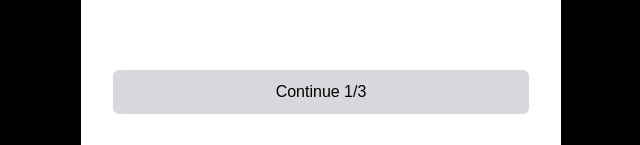
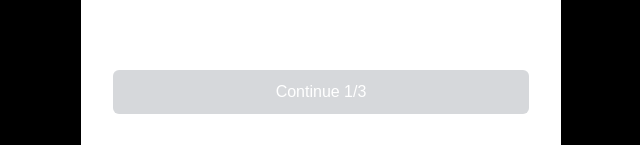
Before and after one commit to Duu-Avia/form-app, a Next.js app: page / in a window 1280 px wide. Shown: the part 700-845 px from the top of the page, without its empty margins (319-959 px from the left). Built offline with nearby package versions, Linux system fonts and the light colour scheme.

Commit message:
finished all valid

```diff
--- a/src/app/page.js
+++ b/src/app/page.js
@@ -1,31 +1,35 @@
 "use client";
-import { STEPONE } from "./stepone";
-import { STEPTWO } from "./steptwo";
-import { STEPTHREE } from "./stepthree";
+import { StepOne,  } from "./stepone";
+import { StepTwo } from "./steptwo";
+import { StepThree } from "./stepthree";
 import { useState } from "react";
 
-const MainBody = ({ currentStep, setCurrentStep, form, onChange }) => {
+const MainBody = ({ currentStep, setCurrentStep, form, onChange, errors, setErrors }) => {
   if (currentStep === 1) {
     return (
-      <STEPONE
+      <StepOne
         form={form}
         onChange={onChange}
         setCurrentStep={setCurrentStep}
+        errors={errors}
+        setErrors={setErrors}
       />
     );
   }
   if (currentStep === 2) {
     return (
-      <STEPTWO
+      <StepTwo
         form={form}
         onChange={onChange}
         setCurrentStep={setCurrentStep}
+        errors={errors}
+        setErrors={setErrors}
       />
     );
   }
   if (currentStep === 3) {
     return (
-      <STEPTHREE
+      <StepThree
         form={form}
         onChange={onChange}
         setCurrentStep={setCurrentStep}
@@ -40,8 +44,22 @@ export default function Home() {
     firstName: "",
     lastName: "",
     userName: "",
+    email: "",
+    phoneNumber:"",
+    password:"",
+    confirmPassword:""
+
   });
-  console.log(form);
+  const [errors, setErrors] = useState ({
+   firstName: "",
+    lastName: "",
+    email: "",
+    phoneNumber:"",
+    password:"",
+    confirmPassword:""
+
+  })
+
   const onChange = (e) => {
     const idTaker = e.target.id;
     const newValue = { ...form, [idTaker]: e.target.value };
@@ -55,6 +73,8 @@ export default function Home() {
         setCurrentStep={setCurrentStep}
         form={form}
         onChange={onChange}
+        errors={errors}
+        setErrors={setErrors}
       />
     </div>
   );
--- a/src/app/stepone.jsx
+++ b/src/app/stepone.jsx
@@ -1,16 +1,11 @@
 import React from "react";
+import { validationCheck } from "./utils/validationone";
 
-export function STEPONE({ currentStep, setCurrentStep, form, onChange, }) {
+export function StepOne({ currentStep, setCurrentStep, form, onChange, errors, setErrors}) {
+const {isValid} = validationCheck
+if(isValid === true){
 
-    const errorRegex = /[1234567890!@#$%^&*()_+{}|:"<>?[',.]/
-
-  const valdationCheck =(field, message)=>{
-    if(errorRegex.test(form[field])){
-      return <div className="text-[red]">{message}</div>
-
-    }
-
-  }
+}
 
   return (
     <div id="container" className="bg-white w-[480px] h-[655px] rounded-[8px] ">
@@ -36,7 +31,7 @@ export function STEPONE({ currentStep, setCurrentStep, form, onChange, }) {
             value={form.firstName}
             onChange={onChange}
           ></input>
-          <div>{valdationCheck('firstName', 'Please provide a valid first name')}</div>
+          <div className="text-[red]">{errors.firstName}</div>
           <label>Last name</label>
           <input
             id="lastName"
@@ -46,8 +41,7 @@ export function STEPONE({ currentStep, setCurrentStep, form, onChange, }) {
             value={form.lastName}
             onChange={onChange}
           ></input>
-
-          <div>{valdationCheck('lastName', 'Please provide a valid last name')}</div>
+          <div className="text-[red]">{errors.lastName}</div>
           <label>Username </label>
           <input
             id="userName"
@@ -57,14 +51,20 @@ export function STEPONE({ currentStep, setCurrentStep, form, onChange, }) {
             value={form.userName}
             onChange={onChange}
           ></input>
+          <div className="text-[red]">{errors.userName}</div>
             </form>
         </div>
 
-        <button
+        <button disabled={!form.userName || !form.lastName || !form.firstName}
           onClick={() => {
-            setCurrentStep(2);
+            const {validErrors, isValid} = validationCheck(form)
+            setErrors(validErrors)
+            if(isValid){
+              setCurrentStep(2);
+            }
+           console.log(isValid)
           }}
-          className="bg-[#D6D8DB] pt-[10px] pb-[10px] pl-[12px] pr-[12px] w-[416px] h-[44px] rounded-[6px]"
+          className="disabled:bg-[#D6D8DB] bg-[#202124] text-[#FFFFFF] pt-[10px] pb-[10px] pl-[12px] pr-[12px] w-[416px] h-[44px] rounded-[6px]"
         >
           Continue 1/3
         </button>
--- a/src/app/stepthree.jsx
+++ b/src/app/stepthree.jsx
@@ -1,7 +1,11 @@
 import React, { useState } from "react";
 import Dropzone from "react-dropzone";
 import Image from "next/image";
-export function STEPTHREE({ currentStep, setCurrentStep, form, onChange }) {
+
+
+
+
+export function StepThree({ currentStep, setCurrentStep, form, onChange }) {
   const [imageDrop, setImageDrop] = useState(null);
   const handleImage = (acceptedFiles) => {
     const file = acceptedFiles[0];
@@ -26,6 +30,7 @@ export function STEPTHREE({ currentStep, setCurrentStep, form, onChange }) {
 
         <div id="inputContainer" className="mb-[162px]">
           <form>
+
             <Dropzone onDrop={handleImage}>
               {({ getRootProps, getInputProps }) => (
                 <div
@@ -36,8 +41,8 @@ export function STEPTHREE({ currentStep, setCurrentStep, form, onChange }) {
                   {imageDrop ? (
                     <Image
                       src={imageDrop}
-                      width={100}
-                      height={100}
+                      width={400}
+                      height={300}
                       alt="Image"
                     />
                   ) : (
--- a/src/app/steptwo.jsx
+++ b/src/app/steptwo.jsx
@@ -1,6 +1,12 @@
 import React from "react";
+import { validationCheckTwo } from "./utils/validationtwo";
+import {page} from "./page"
 
-export function STEPTWO({setCurrentStep}) {
+
+export function StepTwo({currentStep, setCurrentStep, form, onChange, errors, setErrors,}) {
+
+
+
   return (
     <div id="container" className="bg-white w-[480px] h-[655px] rounded-[8px] ">
       <div className="ml-[32px] mt-[32px]">
@@ -17,37 +23,67 @@ export function STEPTWO({setCurrentStep}) {
         <div id="inputContainer" className="mb-[82px]">
           <div>Email</div>
           <input
+          id="email"
             className="border-[1px] pt-[12px] pb-[12px] rounded-[8px] w-[416px]"
             placeholder="Placeholder"
             type="text"
+            onChange={onChange}
+            value={form.email}
           ></input>
-          <div>Phone number</div>
+          <div className="text-[red]">{errors.email}</div>
+
+          <label>Phone number</label>
           <input
+            id="phoneNumber"
             className="border-[1px] pt-[12px] pb-[12px] rounded-[8px] w-[416px]"
             placeholder="Placeholder"
             type="text"
+            onChange={onChange}
+            value={form.phoneNumber}
           ></input>
+          <div className="text-[red]">{errors.phoneNumber}</div>
+
           <div>Password</div>
           <input
+            id="password"
             className="border-[1px] pt-[12px] pb-[12px] rounded-[8px] w-[416px]"
             placeholder="Placeholder"
             type="text"
+            onChange={onChange}
+            value={form.password}
           ></input>
+          <div className="text-[red]">{errors.password}</div>
+
           <div>Confirm password</div>
           <input
+            id="confirmPassword"
             className="border-[1px] pt-[12px] pb-[12px] rounded-[8px] w-[416px]"
             placeholder="Placeholder"
             type="text"
+            onChange={onChange}
+            value={form.confirmPassword}
           ></input>
+          <div className="text-[red]">{errors.confirmPassword}</div>
         </div>
+
+
         <div className="flex">
-          <button  onClick={() => {
-            setCurrentStep(3);
-          }} className="bg-[#D6D8DB] pt-[10px] pb-[10px] pl-[12px] pr-[12px] w-[60%] h-[44px] rounded-[6px]">
+          <button onClick={()=>{
+
+            setCurrentStep(1)
+          }} className="bg-[#FFFFFF] border-[#CBD5E1] border-[2px] text-[#202124] pt-[10px] pb-[10px] pl-[12px] pr-[12px] w-[40%] h-[44px] rounded-[6px]">
+            Back
+          </button>
+          <button disabled={!form.email || !form.phoneNumber || !form.password || !form.confirmPassword}
+           onClick={() => {
+            const {validErrors, isValid} = validationCheckTwo(form)
+            setErrors(validErrors)
+            if(isValid){
+              setCurrentStep(3)
+            }
+
+          }} className="disabled:bg-[#D6D8DB] bg-[#202124] text-[#FFFFFF] pt-[10px] pb-[10px] pl-[12px] pr-[12px] w-[416px] h-[44px] rounded-[6px]">
             Continue 1/3
-          </button>
-          <button className="bg-[#D6D8DB] pt-[10px] pb-[10px] pl-[12px] pr-[12px] w-[40%] h-[44px] rounded-[6px]">
-            Back
           </button>
         </div>
       </div>
--- /dev/null
+++ b/src/app/utils/validationone.js
@@ -0,0 +1,35 @@
+
+
+export const validationCheck =(form, field, message,errors  )=>{
+    const NameRegex = /[1234567890><?@+'`~^%&\*\[\]\{\}.!#|\\\"$';,:;=/\(\),\-\\+]/
+    let isValid = true
+    let validErrors = {
+        firstName: "",
+        lastName: "",
+
+    }
+
+
+if(form.firstName === ""){
+    isValid=false;
+    validErrors.firstName = "first name cannot be empty"
+} else if(NameRegex.test(form.firstName)){
+    isValid=false
+    validErrors.firstName = "First name cannot contain special characters or numbers."
+}
+
+if(form.lastName === ""){
+    isValid=false;
+    validErrors.lastName = "first name cannot be empty"
+} else if(NameRegex.test(form.firstName)){
+    isValid=false
+    validErrors.lastName = "First name cannot contain special characters or numbers."
+}
+
+if(form.userName === ""){
+    isValid=false;
+    validErrors.userName = "user name cannot be empty"
+}
+
+return {validErrors, isValid}
+}
--- /dev/null
+++ b/src/app/utils/validationtwo.js
@@ -0,0 +1,42 @@
+
+
+export const validationCheckTwo =(form, field, message,errors,  )=>{
+    const phoneRegex = /[^0-9]/
+    const emailRegex = /@yahoo.com|@gmail.com|@outlook.com|@hotmail.com|@icloud.com/
+    let isValid = true
+    let validErrors = {
+        email: "",
+        phoneNumber: "",
+        password: "",
+        confirmPassword:""
+    }
+
+
+if(form.email === ""){
+    isValid=false
+    validErrors.email = "email cannot be empty"
+} else if(!emailRegex.test(form.email)){
+    isValid=false
+    validErrors.email = "please provide a valid email address"
+}
+
+if(form.phoneNumber === ""){
+    isValid=false
+    validErrors.phoneNumber = "phone number cannot be empty"
+} else if (phoneRegex.test(form.phoneNumber)){
+    isValid=false
+    validErrors.phoneNumber = "please enter a valid phonen number"
+}
+
+if(form.password === ""){
+    isValid=false
+    validErrors.password =  "password cannot be empty"
+}
+
+if (form.password !== form.confirmPassword){
+    isValid=false
+    validErrors.confirmPassword = "password do not match. Please try again"
+}
+
+return {validErrors, isValid}
+}
```
Also changed, not shown: src/input.jsx (added, +13 -0 lines).
